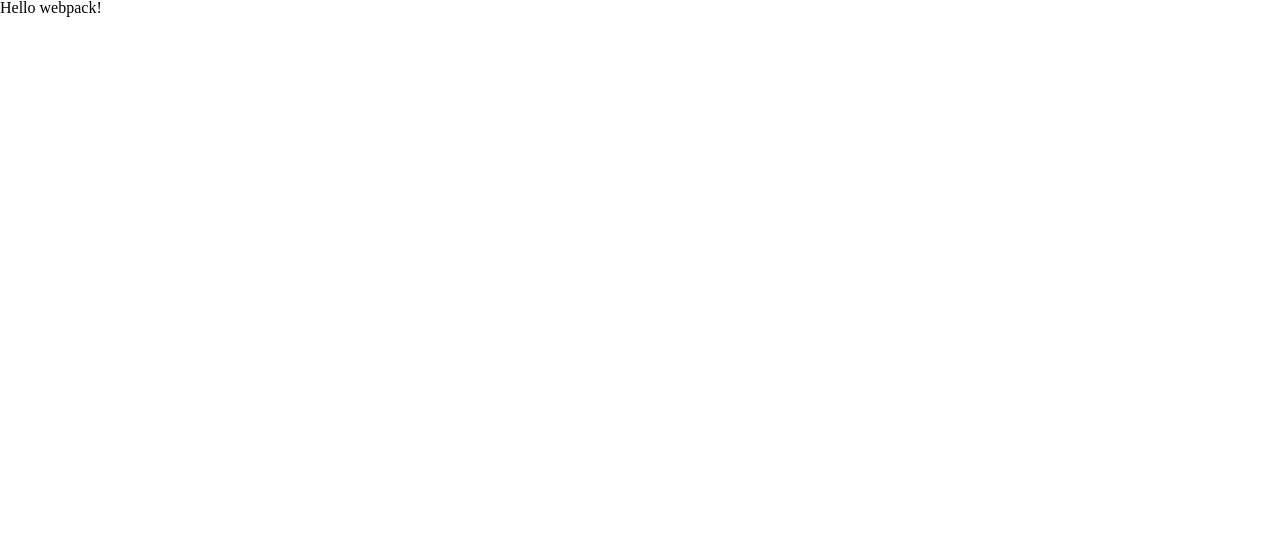
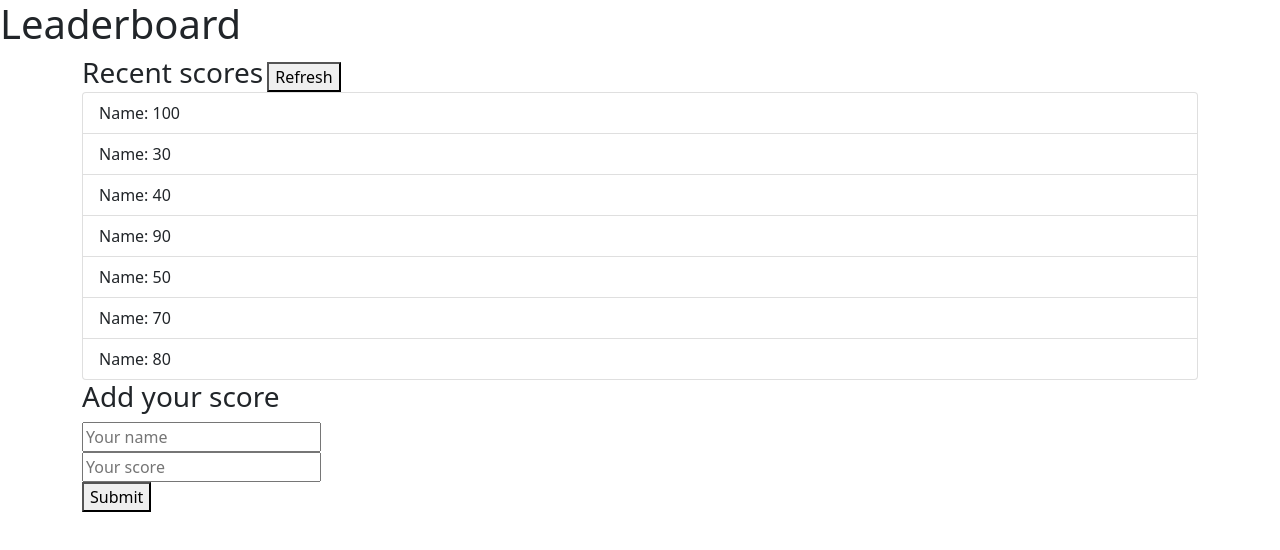
Before and after one commit to IbrohimRasulov/Leaderboard, a website built with webpack: page src/index.html in a window 1280 px wide. Built offline with nearby package versions, Linux system fonts and the light colour scheme.

Commit message:
Add basic markup structure

```diff
--- a/src/index.html
+++ b/src/index.html
@@ -3,9 +3,38 @@
 <head>
     <meta charset="UTF-8">
     <meta name="viewport" content="width=device-width, initial-scale=1.0">
-    <title>Webpack Exercise</title>
+    <title>Leaderboard</title>
+    <link href="https://cdn.jsdelivr.net/npm/bootstrap@5.0.2/dist/css/bootstrap.min.css" rel="stylesheet" integrity="sha384-EVSTQN3/azprG1Anm3QDgpJLIm9Nao0Yz1ztcQTwFspd3yD65VohhpuuCOmLASjC" crossorigin="anonymous">
+    <link rel="stylesheet" href="style.css">
 </head>
 <body>
-    <h1>Hello webpack!</h1>
+    <h1>Leaderboard</h1>
+
+    <div class="container">
+        <div class="board-container">
+            <h3 class="d-inline">Recent scores</h3>
+            <button>Refresh</button>
+
+            <ul class="list-group">
+                <li class="list-group-item">Name: 100</li>
+                <li class="list-group-item">Name: 30</li>
+                <li class="list-group-item">Name: 40</li>
+                <li class="list-group-item">Name: 90</li>
+                <li class="list-group-item">Name: 50</li>
+                <li class="list-group-item">Name: 70</li>
+                <li class="list-group-item">Name: 80</li>
+            </ul>
+        </div>
+
+        <div class="form-container">
+            <h3>Add your score</h3>
+
+            <input type="text" name="name" id="name" placeholder="Your name">
+            <input type="text" name="score" id="score" placeholder="Your score">
+            <button>Submit</button>
+        </div>
+    </div>
+
+    <script src="index.js"></script>
 </body>
 </html>
--- a/src/index.js
+++ b/src/index.js
@@ -1,2 +1 @@
-import './reset.css';
 import './style.css';
--- a/src/reset.css
+++ /dev/null
@@ -1,43 +0,0 @@
-html, body, div, span, applet, object, iframe,
-h1, h2, h3, h4, h5, h6, p, blockquote, pre,
-a, abbr, acronym, address, big, cite, code,
-del, dfn, em, img, ins, kbd, q, s, samp,
-small, strike, strong, sub, sup, tt, var,
-b, u, i, center,
-dl, dt, dd, ol, ul, li,
-fieldset, form, label, legend,
-table, caption, tbody, tfoot, thead, tr, th, td,
-article, aside, canvas, details, embed,
-figure, figcaption, footer, header, hgroup,
-menu, nav, output, ruby, section, summary,
-time, mark, audio, video {
-	margin: 0;
-	padding: 0;
-	border: 0;
-	font-size: 100%;
-	font: inherit;
-	vertical-align: baseline;
-}
-/* HTML5 display-role reset for older browsers */
-article, aside, details, figcaption, figure,
-footer, header, hgroup, menu, nav, section {
-	display: block;
-}
-body {
-	line-height: 1;
-}
-ol, ul {
-	list-style: none;
-}
-blockquote, q {
-	quotes: none;
-}
-blockquote:before, blockquote:after,
-q:before, q:after {
-	content: '';
-	content: none;
-}
-table {
-	border-collapse: collapse;
-	border-spacing: 0;
-}
--- a/src/style.css
+++ b/src/style.css
@@ -0,0 +1,3 @@
+input {
+  display: block;
+}
```
Also changed, not shown: dist/index.html, dist/main.js, dist/main.js.LICENSE.txt (deleted).
